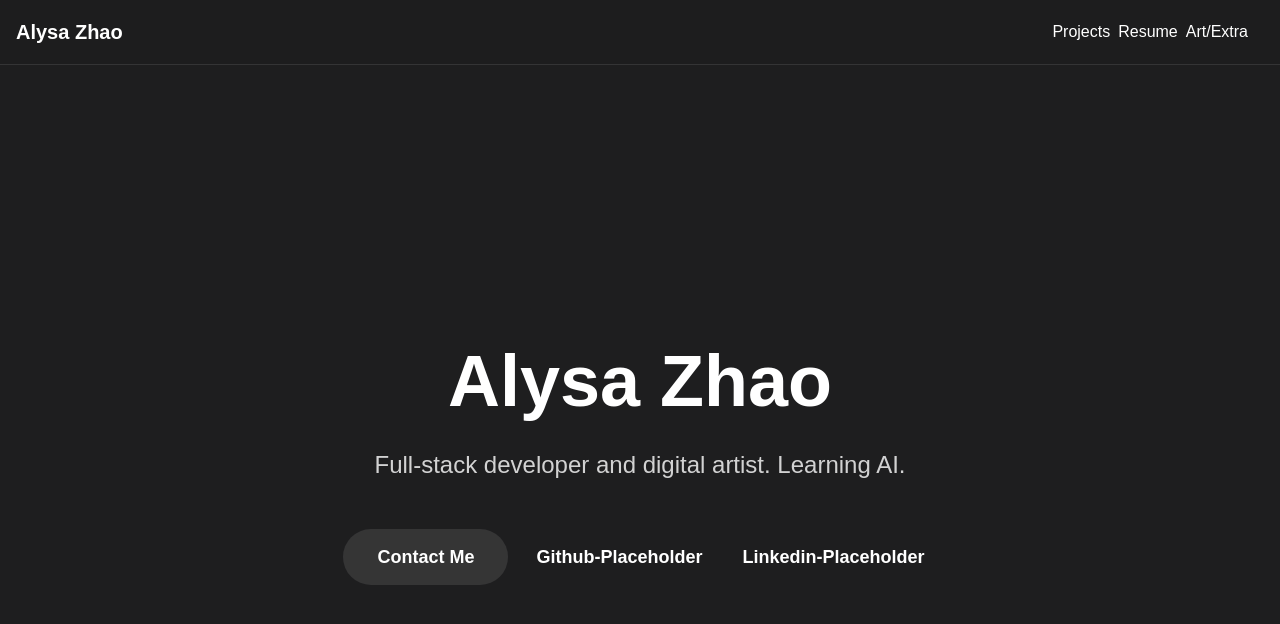
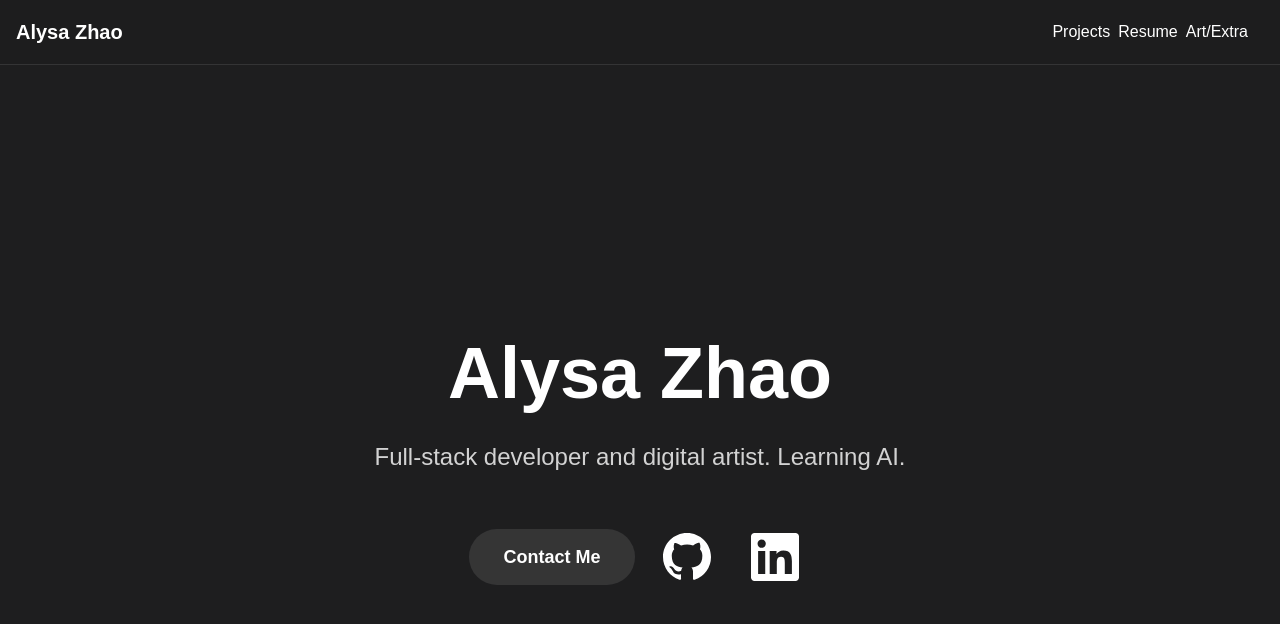
Before and after one commit to llysi/personal-portfolio, a Next.js app: page / in a window 1280 px wide. Shown: the top 624 px of the page. Built offline with nearby package versions, Linux system fonts and the light colour scheme.

Commit message:
Add linkedin and github icons with hover

```diff
--- a/src/components/Hero.tsx
+++ b/src/components/Hero.tsx
@@ -1,4 +1,5 @@
 import Link from 'next/link'
+import Image from 'next/image'
 
 export default function Hero() {
     return (
@@ -31,8 +32,11 @@
                     className="p-3 rounded-full border-0 border-foreground/20 text-foreground text-lg
                     font-semibold hover:text-accent hover:border-accent transition-colors"
                 >
-                    Github-Placeholder
                     {/*TODO: github svg*/}
+                    <svg xmlns="http://www.w3.org/2000/svg" width="48" height="48"
+                    fill="currentColor" viewBox="0 0 16 16">
+                    <path d="M8 0C3.58 0 0 3.58 0 8c0 3.54 2.29 6.53 5.47 7.59.4.07.55-.17.55-.38 0-.19-.01-.82-.01-1.49-2.01.37-2.53-.49-2.69-.94-.09-.23-.48-.94-.82-1.13-.28-.15-.68-.52-.01-.53.63-.01 1.08.58 1.23.82.72 1.21 1.87.87 2.33.66.07-.52.28-.87.51-1.07-1.78-.2-3.64-.89-3.64-3.95 0-.87.31-1.59.82-2.15-.08-.2-.36-1.02.08-2.12 0 0 .67-.21 2.2.82.64-.18 1.32-.27 2-.27s1.36.09 2 .27c1.53-1.04 2.2-.82 2.2-.82.44 1.1.16 1.92.08 2.12.51.56.82 1.27.82 2.15 0 3.07-1.87 3.75-3.65 3.95.29.25.54.73.54 1.48 0 1.07-.01 1.93-.01 2.2 0 .21.15.46.55.38A8.01 8.01 0 0 0 16 8c0-4.42-3.58-8-8-8"/>
+                    </svg>
                 </a>
 
                 {/* Linked Icon*/}
@@ -41,8 +45,23 @@
                     className="p-3 rounded-full border-0 border-foreground/20 text-foreground text-lg
                     font-semibold hover:text-accent hover:border-accent transition-colors"
                 >
-                    Linkedin-Placeholder
-                    {/*TODO: linkedin svg*/}
+                    {/*Linkedin-Placeholder*/}
+                    <svg width="48" height="48"
+                    fill="currentColor" viewBox="0 0 24 24">
+                            <path d="M20.447 20.452h-3.554v-5.569
+                    c0-1.328-.027-3.037-1.852-3.037-1.853 0-2.136
+                    1.445-2.136
+                    2.939v5.667H9.351V9h3.414v1.561h.046c.477-.9
+                    1.637-1.85 3.37-1.85 3.601 0 4.267 2.37 4.267
+                    5.455v6.286zM5.337 7.433a2.062 2.062 0
+                    01-2.063-2.065 2.064 2.064 0 112.063
+                    2.065zm1.782
+                    13.019H3.555V9h3.564v11.452zM22.225
+                    0H1.771C.792 0 0 .774 0 1.729v20.542C0
+                    23.227.792 24 1.771 24h20.451C23.2 24 24
+                    23.227 24 22.271V1.729C24 .774 23.2 0 22.222
+                    0h.003z"/>
+                        </svg>
                 </a>
             </div>
         </div>
```
Also changed, not shown: public/github.svg.
